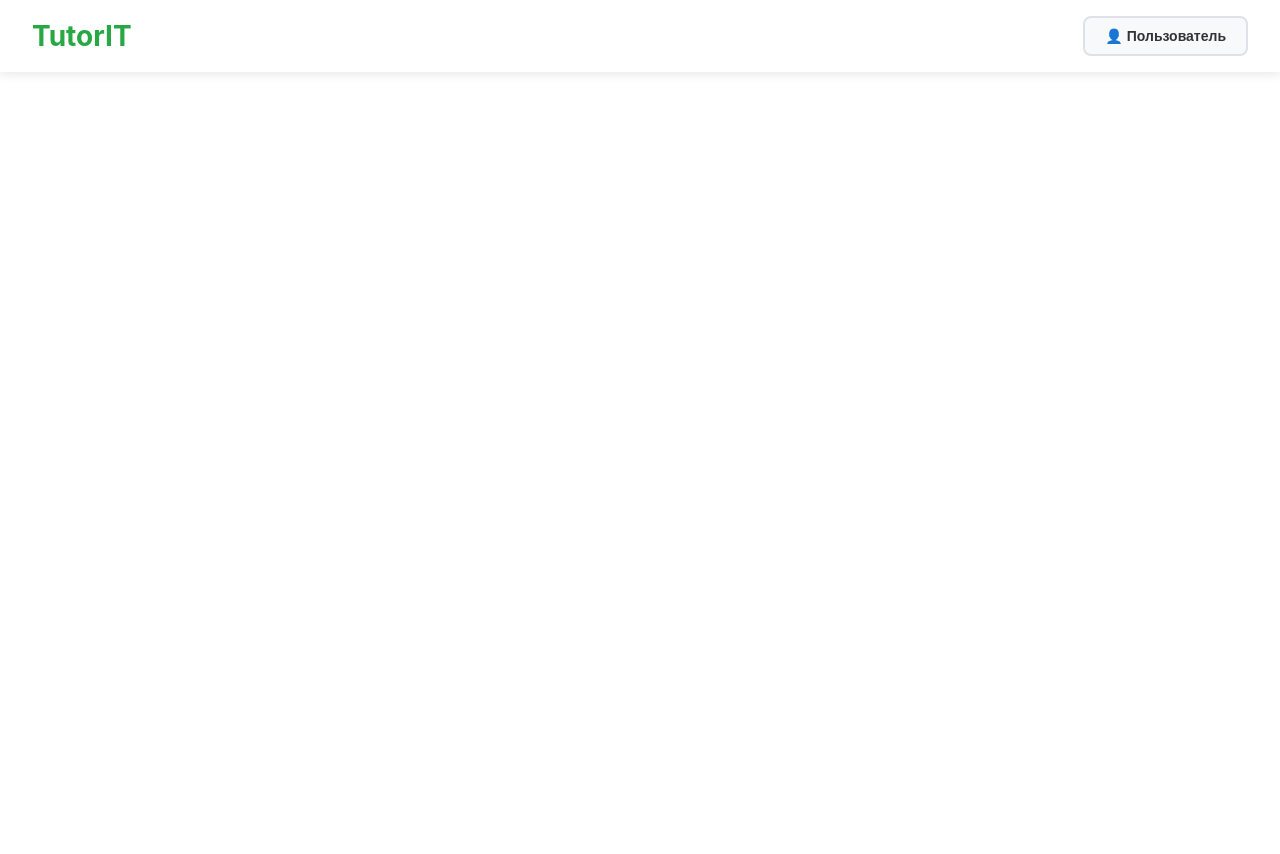
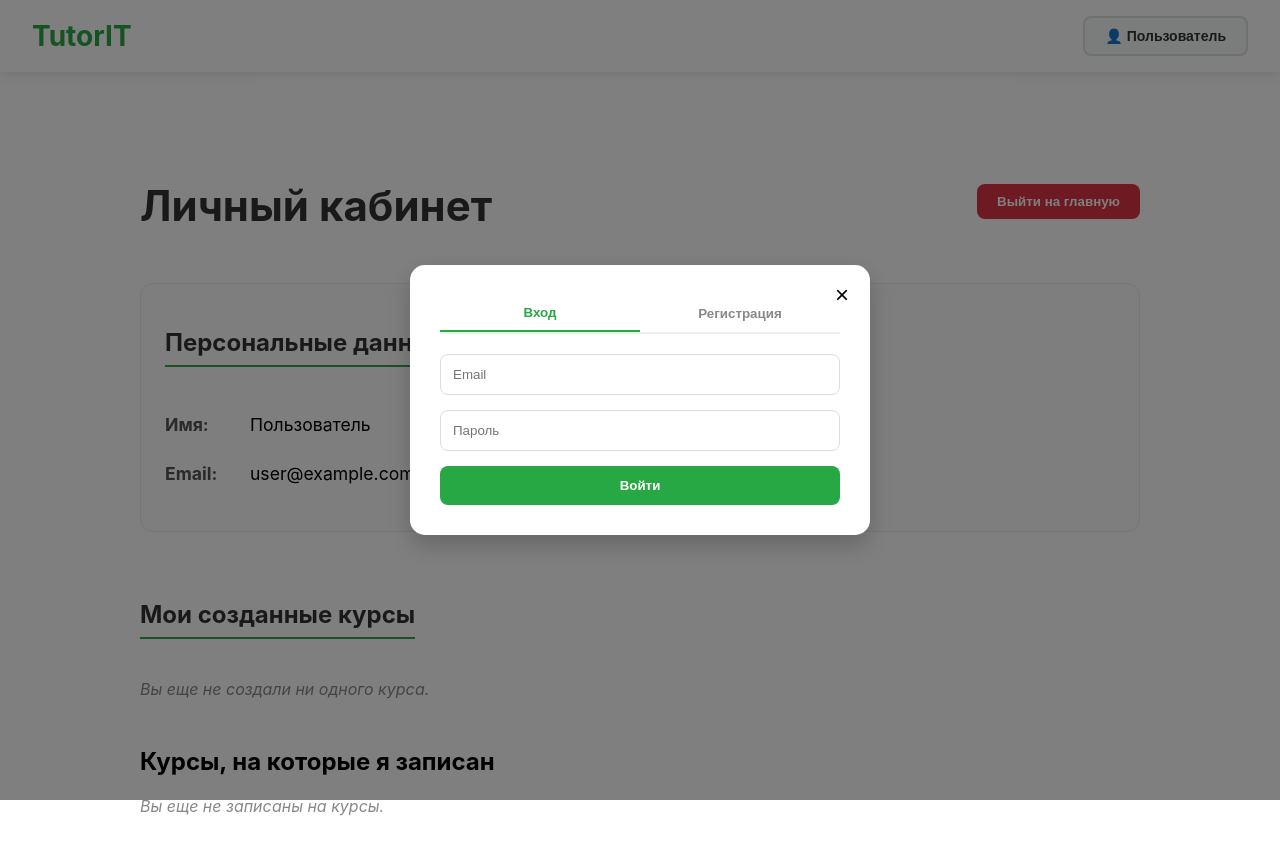
Before and after one commit to Arseny116/TutorIT-, a React (Create React App) app in the folder frontend/react-tutorlit/: page /profile in a window 1280 px wide. Both pictures are taken after a click on the button "👤 Пользователь". Shown: the top 854 px of the page. Before the commit the page ends 800 px from the top, so only its background shows below. Built offline with nearby package versions, Linux system fonts and the light colour scheme.

Commit message:
add UserProfile

```diff
--- a/frontend/react-tutorlit/src/App.js
+++ b/frontend/react-tutorlit/src/App.js
@@ -7,12 +7,14 @@ import CoursePage from './pages/CoursePage';
 import CoursesPage from './pages/CoursesPage';
 import CourseBuilder from './pages/CourseBuilder';
 import CourseLearning from './pages/CourseLearning';
+import UserProfilePage from './pages/UserProfilePage'; // Импорт страницы профиля
 
 function App() {
   return (
       <BrowserRouter>
         <div className="App">
           <Header />
+          <main className="main-content">
             <Routes>
               <Route path="/" element={<HomePage />} />
               <Route path="/create-course" element={<CreateCoursePage />} />
@@ -20,7 +22,9 @@ function App() {
               <Route path="/course/:courseId/builder" element={<CourseBuilder />} />
               <Route path="/courses" element={<CoursesPage />} />
               <Route path="/learn/:courseId" element={<CourseLearning />} />
+              <Route path="/profile" element={<UserProfilePage />} /> {/* Новый маршрут */}
             </Routes>
+          </main>
         </div>
       </BrowserRouter>
   );
--- /dev/null
+++ b/frontend/react-tutorlit/src/components/AuthModal/AuthModal.css
@@ -0,0 +1,75 @@
+.modal-overlay {
+    position: fixed;
+    top: 0;
+    left: 0;
+    width: 100%;
+    height: 100%;
+    background: rgba(0, 0, 0, 0.5);
+    display: flex;
+    justify-content: center;
+    align-items: center;
+    z-index: 1000;
+}
+
+.modal-content {
+    background: white;
+    padding: 30px;
+    border-radius: 15px;
+    width: 100%;
+    max-width: 400px;
+    position: relative;
+    box-shadow: 0 10px 25px rgba(0,0,0,0.2);
+}
+
+.close-modal {
+    position: absolute;
+    top: 15px;
+    right: 15px;
+    background: none;
+    border: none;
+    font-size: 24px;
+    cursor: pointer;
+}
+
+.auth-tabs {
+    display: flex;
+    margin-bottom: 20px;
+    border-bottom: 2px solid #eee;
+}
+
+.auth-tab {
+    flex: 1;
+    padding: 10px;
+    background: none;
+    border: none;
+    cursor: pointer;
+    font-weight: 600;
+    color: #888;
+}
+
+.auth-tab.active {
+    color: #28a745;
+    border-bottom: 2px solid #28a745;
+}
+
+.auth-form {
+    display: flex;
+    flex-direction: column;
+    gap: 15px;
+}
+
+.auth-form input {
+    padding: 12px;
+    border: 1px solid #ddd;
+    border-radius: 8px;
+}
+
+.auth-submit {
+    background: #28a745;
+    color: white;
+    border: none;
+    padding: 12px;
+    border-radius: 8px;
+    font-weight: 600;
+    cursor: pointer;
+}
--- /dev/null
+++ b/frontend/react-tutorlit/src/components/AuthModal/AuthModal.jsx
@@ -0,0 +1,39 @@
+import React, { useState } from 'react';
+import { useNavigate } from 'react-router-dom'; // Импортируем navigate
+import './AuthModal.css';
+
+function AuthModal({ isOpen, onClose }) {
+    const [isLogin, setIsLogin] = useState(true);
+    const navigate = useNavigate();
+
+    if (!isOpen) return null;
+
+    const handleAuthSubmit = (e) => {
+        e.preventDefault();
+        onClose(); // Закрываем модалку
+        navigate('/profile'); // Перекидываем в профиль
+    };
+
+    return (
+        <div className="modal-overlay" onClick={(e) => e.target.className === 'modal-overlay' && onClose()}>
+            <div className="modal-content">
+                <button className="close-modal" onClick={onClose}>×</button>
+                <div className="auth-tabs">
+                    <button className={`auth-tab ${isLogin ? 'active' : ''}`} onClick={() => setIsLogin(true)}>Вход</button>
+                    <button className={`auth-tab ${!isLogin ? 'active' : ''}`} onClick={() => setIsLogin(false)}>Регистрация</button>
+                </div>
+
+                <form className="auth-form" onSubmit={handleAuthSubmit}>
+                    {!isLogin && <input type="text" placeholder="Ваше имя" required />}
+                    <input type="email" placeholder="Email" required />
+                    <input type="password" placeholder="Пароль" required />
+                    <button type="submit" className="auth-submit">
+                        {isLogin ? 'Войти' : 'Зарегистрироваться'}
+                    </button>
+                </form>
+            </div>
+        </div>
+    );
+}
+
+export default AuthModal;
--- a/frontend/react-tutorlit/src/components/Header/Header.jsx
+++ b/frontend/react-tutorlit/src/components/Header/Header.jsx
@@ -1,11 +1,14 @@
 import './Header.css';
 import { useState } from 'react';
 import CourseModal from '../CourseModal/CourseModal';
+import AuthModal from '../AuthModal/AuthModal'; // Исправленный путь
 
 function Header() {
     const [isModalOpen, setIsModalOpen] = useState(false);
+    const [isAuthOpen, setIsAuthOpen] = useState(false);
 
     const handleUserClick = () => {
+        setIsAuthOpen(true);
     };
 
     return (
@@ -29,6 +32,11 @@ function Header() {
                 isOpen={isModalOpen}
                 onClose={() => setIsModalOpen(false)}
             />
+
+            <AuthModal
+                isOpen={isAuthOpen}
+                onClose={() => setIsAuthOpen(false)}
+            />
         </>
     );
 }
--- /dev/null
+++ b/frontend/react-tutorlit/src/pages/UserProfilePage.css
@@ -0,0 +1,132 @@
+.user-profile-page {
+    padding: 2rem;
+    max-width: 1000px;
+    margin: 0 auto;
+    text-align: left;
+}
+
+.personal-data {
+    margin-bottom: 3rem;
+    background: #fdfdfd;
+    padding: 1.5rem;
+    border-radius: 12px;
+    border: 1px solid #eee;
+}
+
+.personal-data h2, .my-courses h2 {
+    margin-bottom: 1.5rem;
+    color: #333;
+    border-bottom: 2px solid #28a745;
+    padding-bottom: 0.5rem;
+    display: inline-block;
+}
+
+.data-card {
+    font-size: 1.1rem;
+    line-height: 1.8;
+}
+
+.data-card p strong {
+    color: #555;
+    width: 80px;
+    display: inline-block;
+}
+
+.courses-grid {
+    display: grid;
+    grid-template-columns: repeat(auto-fill, minmax(250px, 1fr));
+    gap: 1.5rem;
+    margin-top: 1rem;
+}
+
+.course-card-mini {
+    background: white;
+    padding: 1.5rem;
+    border-radius: 10px;
+    border: 1px solid #e0e0e0;
+    box-shadow: 0 2px 5px rgba(0,0,0,0.05);
+    transition: transform 0.2s, box-shadow 0.2s;
+}
+
+.course-card-mini:hover {
+    transform: translateY(-3px);
+    box-shadow: 0 5px 15px rgba(0,0,0,0.1);
+    border-color: #28a745;
+}
+
+.course-card-mini h3 {
+    margin: 0 0 0.5rem 0;
+    font-size: 1.2rem;
+    color: #222;
+}
+
+.course-card-mini p {
+    color: #28a745;
+    font-weight: bold;
+    margin: 0;
+    font-size: 0.9rem;
+    text-transform: uppercase;
+}
+
+@media (max-width: 600px) {
+    .user-profile-page {
+        padding: 1rem;
+    }
+
+    .courses-grid {
+        grid-template-columns: 1fr;
+    }
+}
+.profile-header {
+    display: flex;
+    justify-content: space-between;
+    align-items: center;
+    margin-bottom: 2rem;
+}
+
+.btn-logout {
+    background: #dc3545;
+    color: white;
+    border: none;
+    padding: 10px 20px;
+    border-radius: 8px;
+    cursor: pointer;
+    font-weight: 600;
+    transition: background 0.2s;
+}
+
+.btn-logout:hover {
+    background: #c82333;
+}
+
+.enrolled-courses {
+    margin-top: 3rem;
+}
+
+.course-card-mini.enrolled {
+    border-left: 5px solid #007bff; /* Синий цвет для записанных курсов */
+}
+
+.course-card-mini.created {
+    border-left: 5px solid #28a745; /* Зеленый цвет для созданных */
+}
+
+.btn-continue {
+    margin-top: 15px;
+    width: 100%;
+    padding: 8px;
+    background: #007bff;
+    color: white;
+    border: none;
+    border-radius: 5px;
+    cursor: pointer;
+}
+
+.btn-continue:hover {
+    background: #0056b3;
+}
+
+.empty-text {
+    color: #888;
+    font-style: italic;
+}
--- /dev/null
+++ b/frontend/react-tutorlit/src/pages/UserProfilePage.jsx
@@ -0,0 +1,76 @@
+import React, { useState, useEffect } from 'react';
+import { useNavigate } from 'react-router-dom';
+import './UserProfilePage.css';
+
+function UserProfilePage() {
+    const [myCourses, setMyCourses] = useState([]);
+    const [enrolledCourses, setEnrolledCourses] = useState([]); // Теперь массив изначально пуст
+    const navigate = useNavigate();
+
+    useEffect(() => {
+        // Получаем созданные курсы из localStorage
+        const savedCourses = JSON.parse(localStorage.getItem('tutorit-courses') || '[]');
+        setMyCourses(savedCourses);
+
+        // Список курсов, на которые записан, пока оставляем пустым
+        setEnrolledCourses([]);
+    }, []);
+
+    const handleLogout = () => {
+        navigate('/');
+    };
+
+    return (
+        <div className="user-profile-page">
+            <div className="profile-header">
+                <h1>Личный кабинет</h1>
+                <button className="btn-logout" onClick={handleLogout}>Выйти на главную</button>
+            </div>
+
+            <section className="personal-data">
+                <h2>Персональные данные</h2>
+                <div className="data-card">
+                    <p><strong>Имя:</strong> Пользователь</p>
+                    <p><strong>Email:</strong> user@example.com</p>
+                </div>
+            </section>
+
+            <section className="my-courses">
+                <h2>Мои созданные курсы</h2>
+                {myCourses.length > 0 ? (
+                    <div className="courses-grid">
+                        {myCourses.map(course => (
+                            <div key={course.id} className="course-card-mini created">
+                                <h3>{course.title}</h3>
+                                <p>{course.pl}</p>
+                            </div>
+                        ))}
+                    </div>
+                ) : (
+                    <p className="empty-text">Вы еще не создали ни одного курса.</p>
+                )}
+            </section>
+
+            <section className="enrolled-courses">
+                <h2>Курсы, на которые я записан</h2>
+                {enrolledCourses.length > 0 ? (
+                    <div className="courses-grid">
+                        {enrolledCourses.map(course => (
+                            <div key={course.id} className="course-card-mini enrolled">
+                                <h3>{course.title}</h3>
+                                <p>{course.pl}</p>
+                                <button className="btn-continue" onClick={() => navigate(`/learn/${course.id}`)}>
+                                    Продолжить обучение
+                                </button>
+                            </div>
+                        ))}
+                    </div>
+                ) : (
+                    <p className="empty-text">Вы еще не записаны на курсы.</p>
+                )}
+            </section>
+        </div>
+    );
+}
+
+export default UserProfilePage;
```
Lines whose indentation alone changed are shown as unchanged.
